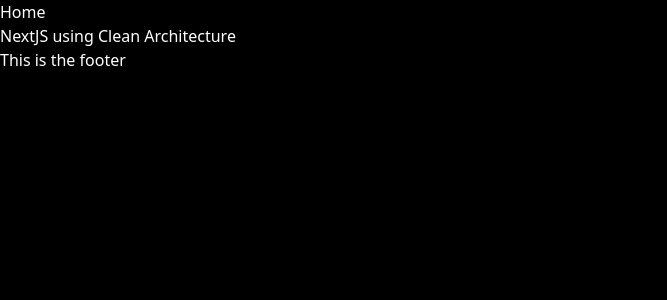
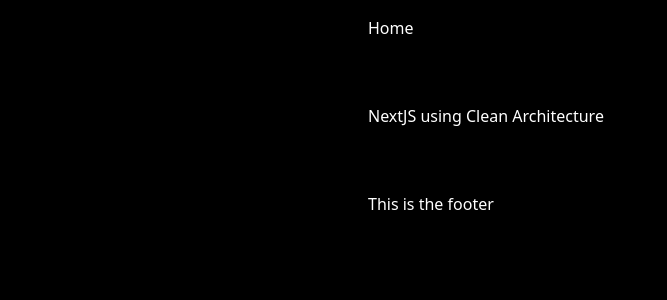
Before and after one commit to SabianF/nextjs-ca, a Next.js app: page / in a window 1280 px wide. Shown: the top 300 px of the page, without its empty margins (0-667 px from the left). Built offline with nearby package versions, Linux system fonts and the light colour scheme.

Commit message:
style: adjusted spacing and layout

```diff
--- a/src/features/core/presentation/components/layout.tsx
+++ b/src/features/core/presentation/components/layout.tsx
@@ -26,7 +26,7 @@
         <NavBar />
       </header>
 
-      <main>{children}</main>
+      <main className="layout">{children}</main>
 
       <footer>
         <FooterBlock />
--- a/src/pages/index.tsx
+++ b/src/pages/index.tsx
@@ -3,8 +3,8 @@
 
 export default function Home() {
   return (
-      <Layout>
-        <h1>NextJS using Clean Architecture</h1>
-      </Layout>
+    <Layout>
+      <h1>NextJS using Clean Architecture</h1>
+    </Layout>
   )
 }
--- a/src/styles/globals.css
+++ b/src/styles/globals.css
@@ -31,6 +31,24 @@
     rgb(var(--background-start-rgb));
 }
 
+header {
+  max-width: 36rem;
+  padding: 0 1rem;
+  margin: 1rem auto 1rem;
+}
+
+footer {
+  max-width: 36rem;
+  padding: 0 1rem;
+  margin: 1rem auto 1rem;
+}
+
+.layout {
+  max-width: 36rem;
+  padding: 0 1rem;
+  margin: 4rem auto 4rem;
+}
+
 .block-normal {
   padding-left  : var(--padding-small2);
   padding-right : var(--padding-small2);
```
